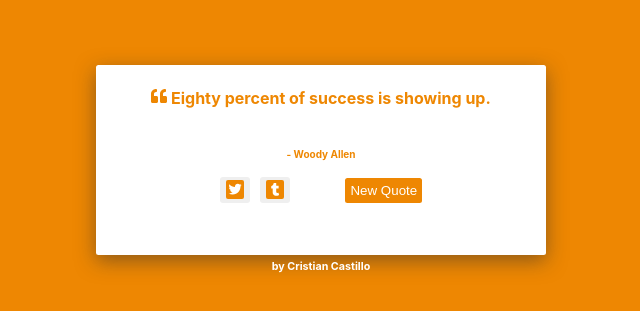
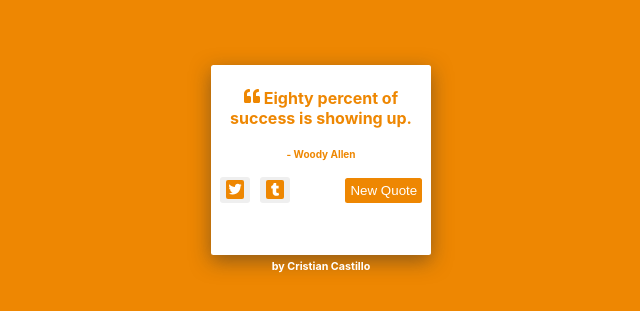
Before and after one commit to Cristian-Castillo/Random-Quote-Generator-Project, a React (Create React App) app: page / in a window 1280 px wide. Shown: the part 135-446 px from the top of the page, without its empty margins (319-959 px from the left). Built offline with nearby package versions, Linux system fonts and the light colour scheme.

Commit message:
Update ContainerStyle.css

```diff
--- a/src/components/ContainerStyle.css
+++ b/src/components/ContainerStyle.css
@@ -1,4 +1,5 @@
 /* Container with text and button */
+@media(min-width:300px){
     .container-fluid{
         background-color:white;
         margin:auto;
@@ -9,11 +10,18 @@
         height:190px;
         box-shadow: 0px 6px 20px rgba(45,45,45,.5);
     }
+}
 /*Smaller Screen Cell Responsiveness */
-@media(max-width:300px){
+@media(min-width:100px){
     .container-fluid{
+        background-color:white;
+        margin:auto;
+        position:absolute;
+        top:200px;
+        border-radius:2.5px;
         width:220px;
         height:190px;
+        box-shadow: 0px 6px 20px rgba(45,45,45,.5);
     }
 }
 
```
Lines whose indentation alone changed are shown as unchanged.
